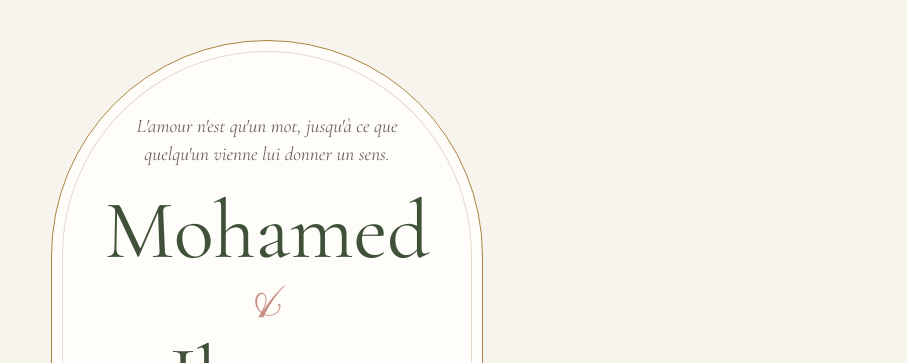
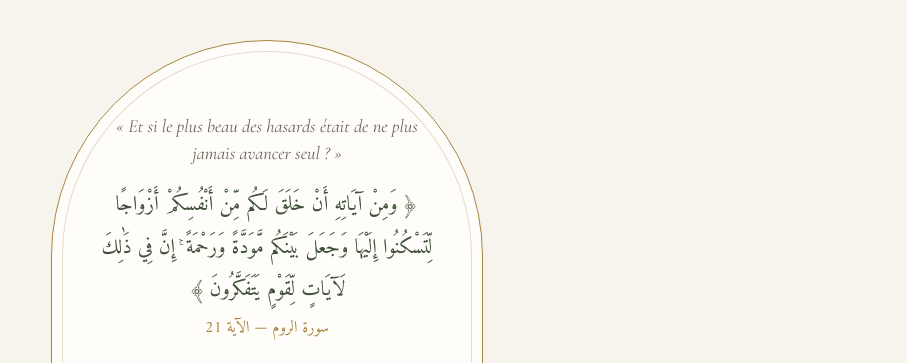
Before and after one commit to Mohamedmahfoudhi/wedding-invitation, a plain HTML site: page index.html in a window 1280 px wide. Shown: the top 363 px of the page, without its empty margins (373-1280 px from the left). Drawn offline with nearby package versions, Linux system fonts and the light colour scheme.

Commit message:
fix text

```diff
--- a/index.html
+++ b/index.html
@@ -5,7 +5,7 @@
 <meta name="viewport" content="width=device-width, initial-scale=1, viewport-fit=cover">
 <title>Mohamed & Ikram — 31 octobre 2026</title>
 <link rel="preconnect" href="https://fonts.googleapis.com">
-<link href="https://fonts.googleapis.com/css2?family=Cormorant+Garamond:ital,wght@0,400;0,500;0,600;1,400;1,500&family=Jost:wght@400;500&family=Pinyon+Script&display=swap" rel="stylesheet">
+<link href="https://fonts.googleapis.com/css2?family=Cormorant+Garamond:ital,wght@0,400;0,500;0,600;1,400;1,500&family=Jost:wght@400;500&family=Pinyon+Script&family=Amiri:wght@400;700&display=swap" rel="stylesheet">
 <style>
 :root{
   --bg:#F7F3ED; --card:#FFFDF9; --ink:#2A2924; --muted:#6A655A; --gold:#A9843F; --rose:#C98F86; --sage:#5F7556; --sage-deep:#3F5239; --line:#E4DBCB;
@@ -43,6 +43,10 @@ h2{font-size:clamp(2.2rem,8vw,3.2rem);line-height:1.1;margin-bottom:.4rem}
 .place{margin:0;color:var(--muted);font-size:.95rem}
 .bouquet{display:block;width:min(15rem,70%);height:auto;margin:1.2rem auto 0}
 @keyframes rise{from{opacity:0;transform:translateY(26px)}to{opacity:1;transform:none}}
+
+.quote{font-size:1.15rem;max-width:21rem;margin-bottom:1.1rem}
+.verse{font-family:"Amiri","Traditional Arabic","Noto Naskh Arabic",serif;font-size:1.3rem;line-height:2.05;color:var(--sage-deep);max-width:21rem;margin:0 auto .2rem}
+.verse-ref{font-family:"Amiri","Traditional Arabic",serif;font-size:1rem;color:var(--gold);margin:0 0 1.5rem}
 
 /* Countdown */
 .count{display:grid;grid-template-columns:repeat(4,1fr);gap:.6rem;list-style:none;margin:0 auto;padding:0;max-width:28rem}
@@ -122,7 +126,9 @@ footer{padding-bottom:7rem!important}
 
 <header class="hero">
   <div class="arch">
-    <p class="quote">L'amour n'est qu'un mot, jusqu'à ce que quelqu'un vienne lui donner un sens.</p>
+    <p class="quote">« Et si le plus beau des hasards était de ne plus jamais avancer seul ? »</p>
+    <p class="verse" lang="ar" dir="rtl">﴿ وَمِنْ آيَاتِهِ أَنْ خَلَقَ لَكُم مِّنْ أَنْفُسِكُمْ أَزْوَاجًا لِّتَسْكُنُوا إِلَيْهَا وَجَعَلَ بَيْنَكُم مَّوَدَّةً وَرَحْمَةً ۚ إِنَّ فِي ذَٰلِكَ لَآيَاتٍ لِّقَوْمٍ يَتَفَكَّرُونَ ﴾</p>
+    <p class="verse-ref" lang="ar" dir="rtl">سورة الروم — الآية 21</p>
     <h1 class="names">Mohamed <span class="amp">&amp;</span> Ikram</h1>
     <p class="date">31 octobre 2026</p>
     <p class="place">Salle des fêtes Rayhan Gafsa · 20h00</p>
@@ -167,7 +173,7 @@ footer{padding-bottom:7rem!important}
     <div class="orn"><svg><use href="#star"/></svg></div>
     <h2>Programme</h2>
     <ol class="tl">
-      <li><div class="day"><b>30</b><span>DATE</span></div><div class="ev"><h3>Wteya</h3><p class="hour">20h00</p><p>Salle des fêtes Amani El Guettar</p></div></li>
+      <li><div class="day"><b>30</b><span>OCT</span></div><div class="ev"><h3>Wteya</h3><p class="hour">20h00</p><p>Salle des fêtes Amani El Guettar</p></div></li>
       <li><div class="day"><b>31</b><span>OCT</span></div><div class="ev"><h3>Katben Sdek &amp; Mariage</h3><p class="hour">20h00</p><p>Salle des fêtes Rayhan Gafsa</p></div></li>
     </ol>
   </div>
```
